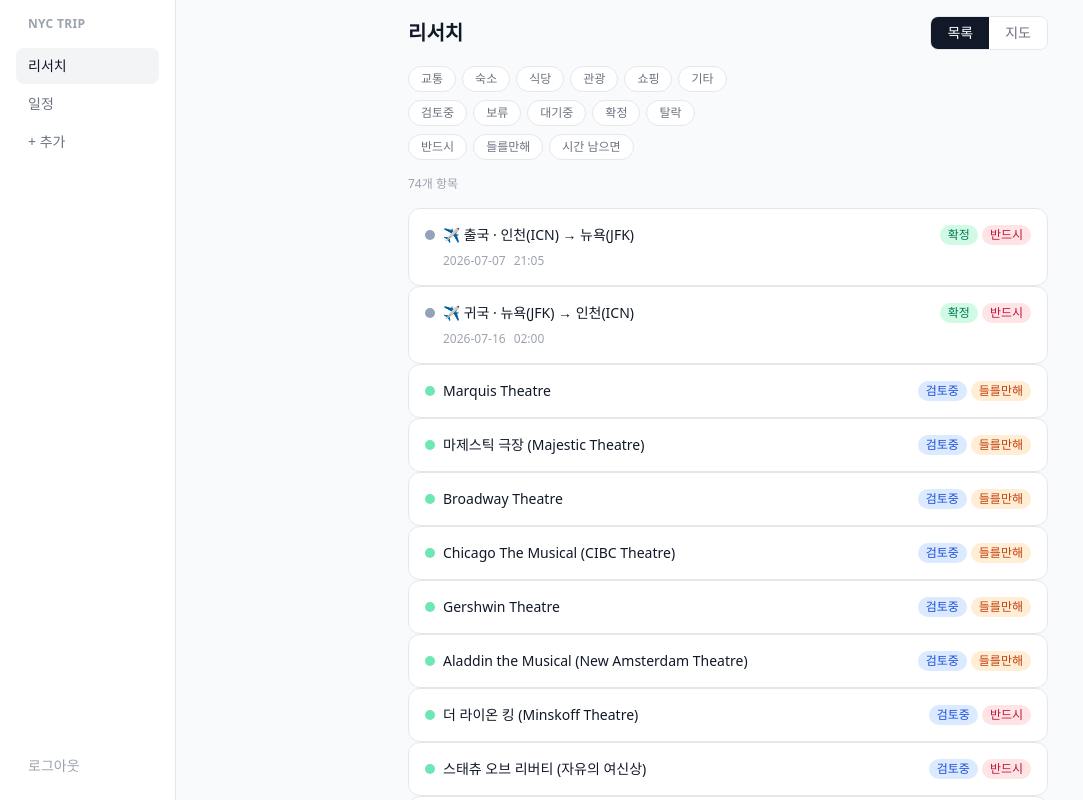
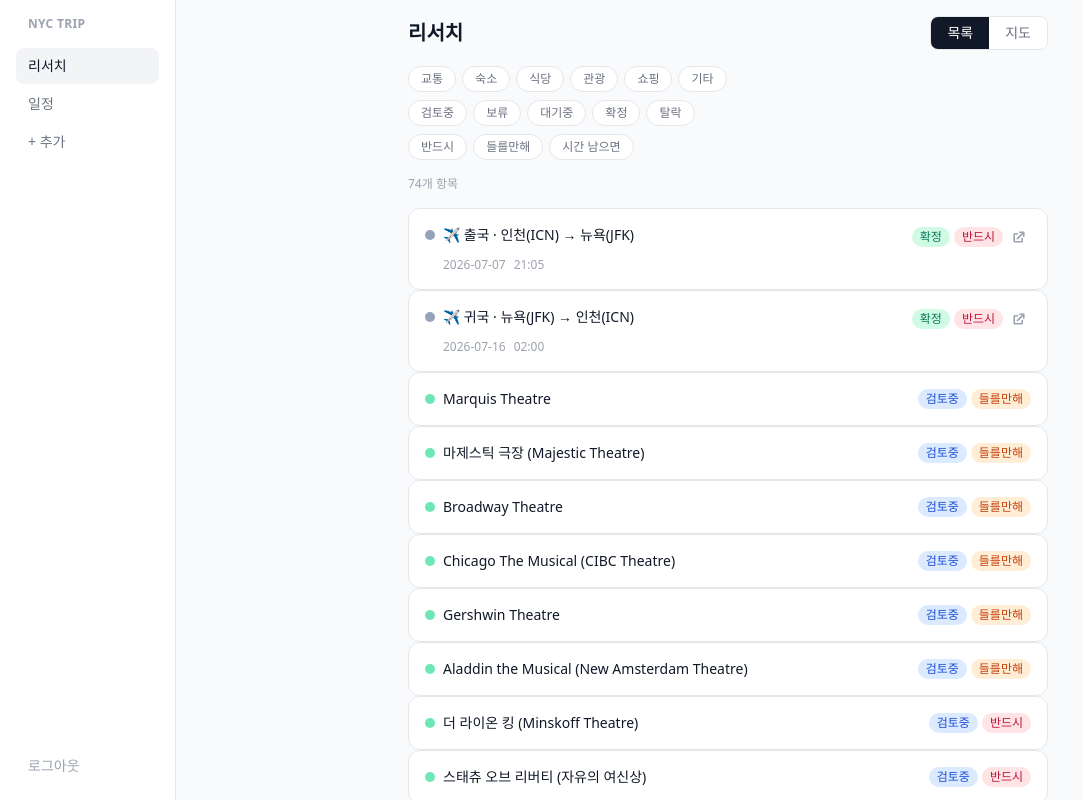
Before and after one commit to Useful-Dogus/trip-planner, a Next.js app: page /research in a window 1280 px wide. Shown: the top 800 px of the page, without its empty margins (0-1083 px from the left). Built offline with nearby package versions, Linux system fonts and the light colour scheme.

Commit message:
feat: 항목 카드에서 링크 바로 열기 (단일 아이콘 / 복수 드롭다운)

```diff
--- a/components/Items/ItemCard.tsx
+++ b/components/Items/ItemCard.tsx
@@ -1,3 +1,6 @@
+'use client'
+
+import { useState, useRef, useEffect } from 'react'
 import Link from 'next/link'
 import type { TripItem, Category } from '@/types'
 import StatusBadge from '@/components/UI/StatusBadge'
@@ -10,6 +13,72 @@
   관광: '#6EE7B7',
   쇼핑: '#C4B5FD',
   기타: '#FCD34D',
+}
+
+function LinkButton({ links }: { links: TripItem['links'] }) {
+  const [open, setOpen] = useState(false)
+  const ref = useRef<HTMLDivElement>(null)
+
+  useEffect(() => {
+    if (!open) return
+    function handleClick(e: MouseEvent) {
+      if (ref.current && !ref.current.contains(e.target as Node)) setOpen(false)
+    }
+    document.addEventListener('mousedown', handleClick)
+    return () => document.removeEventListener('mousedown', handleClick)
+  }, [open])
+
+  if (links.length === 0) return null
+
+  if (links.length === 1) {
+    return (
+      <a
+        href={links[0].url}
+        target="_blank"
+        rel="noopener noreferrer"
+        onClick={e => e.stopPropagation()}
+        className="flex-shrink-0 p-1 text-gray-400 hover:text-blue-500 transition-colors"
+        title={links[0].label || '링크 열기'}
+      >
+        <svg xmlns="http://www.w3.org/2000/svg" className="w-4 h-4" viewBox="0 0 20 20" fill="currentColor">
+          <path d="M11 3a1 1 0 100 2h2.586l-6.293 6.293a1 1 0 101.414 1.414L15 6.414V9a1 1 0 102 0V4a1 1 0 00-1-1h-5z" />
+          <path d="M5 5a2 2 0 00-2 2v8a2 2 0 002 2h8a2 2 0 002-2v-3a1 1 0 10-2 0v3H5V7h3a1 1 0 000-2H5z" />
+        </svg>
+      </a>
+    )
+  }
+
+  return (
+    <div ref={ref} className="relative flex-shrink-0">
+      <button
+        onClick={e => { e.preventDefault(); e.stopPropagation(); setOpen(v => !v) }}
+        className="p-1 text-gray-400 hover:text-blue-500 transition-colors flex items-center gap-0.5"
+        title="링크 목록"
+      >
+        <svg xmlns="http://www.w3.org/2000/svg" className="w-4 h-4" viewBox="0 0 20 20" fill="currentColor">
+          <path d="M11 3a1 1 0 100 2h2.586l-6.293 6.293a1 1 0 101.414 1.414L15 6.414V9a1 1 0 102 0V4a1 1 0 00-1-1h-5z" />
+          <path d="M5 5a2 2 0 00-2 2v8a2 2 0 002 2h8a2 2 0 002-2v-3a1 1 0 10-2 0v3H5V7h3a1 1 0 000-2H5z" />
+        </svg>
+        <span className="text-xs">{links.length}</span>
+      </button>
+      {open && (
+        <div className="absolute right-0 top-7 z-10 bg-white border border-gray-200 rounded-lg shadow-lg py-1 min-w-36">
+          {links.map((link, i) => (
+            <a
+              key={i}
+              href={link.url}
+              target="_blank"
+              rel="noopener noreferrer"
+              onClick={e => { e.stopPropagation(); setOpen(false) }}
+              className="block px-3 py-1.5 text-xs text-gray-700 hover:bg-gray-50 truncate max-w-48"
+            >
+              {link.label || link.url}
+            </a>
+          ))}
+        </div>
+      )}
+    </div>
+  )
 }
 
 export default function ItemCard({ item }: { item: TripItem }) {
@@ -27,6 +96,7 @@
           <div className="flex items-center gap-1 flex-shrink-0 flex-wrap justify-end">
             <StatusBadge status={item.status} />
             {item.priority && <PriorityBadge priority={item.priority} />}
+            <LinkButton links={item.links} />
           </div>
         </div>
 
```
